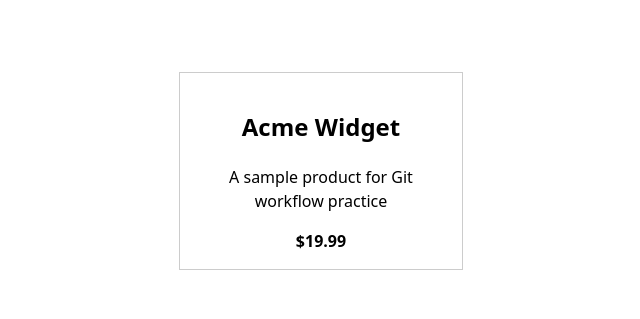
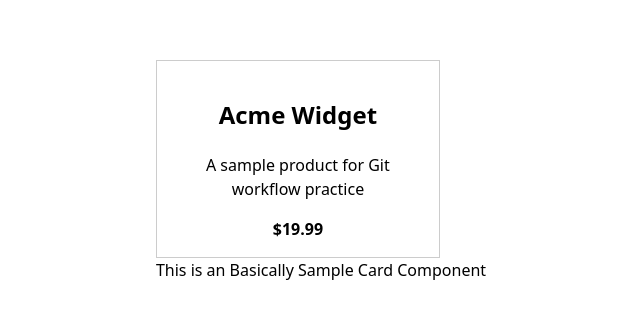
Before and after one commit to umair6699182/dummy-store-react, a React (Vite) app: page / in a window 1280 px wide. Shown: the part 229-548 px from the top of the page, without its empty margins (319-959 px from the left). Built offline with nearby package versions, Linux system fonts and the light colour scheme.

Commit message:
Some New File Add

```diff
--- a/src/App.jsx
+++ b/src/App.jsx
@@ -1,11 +1,13 @@
 import './App.css'
 import ProductCard from './ProductCard'
+import SampleCard from './SampleCard'
 
 function App() {
 
   return (
     <main>
       <ProductCard />
+      <SampleCard />
     </main>
   )
 }
--- /dev/null
+++ b/src/SampleCard.jsx
@@ -0,0 +1,11 @@
+import React from 'react'
+
+function SampleCard() {
+  return (
+    <div>
+      This is an Basically Sample Card Component
+    </div>
+  )
+}
+
+export default SampleCard
```
